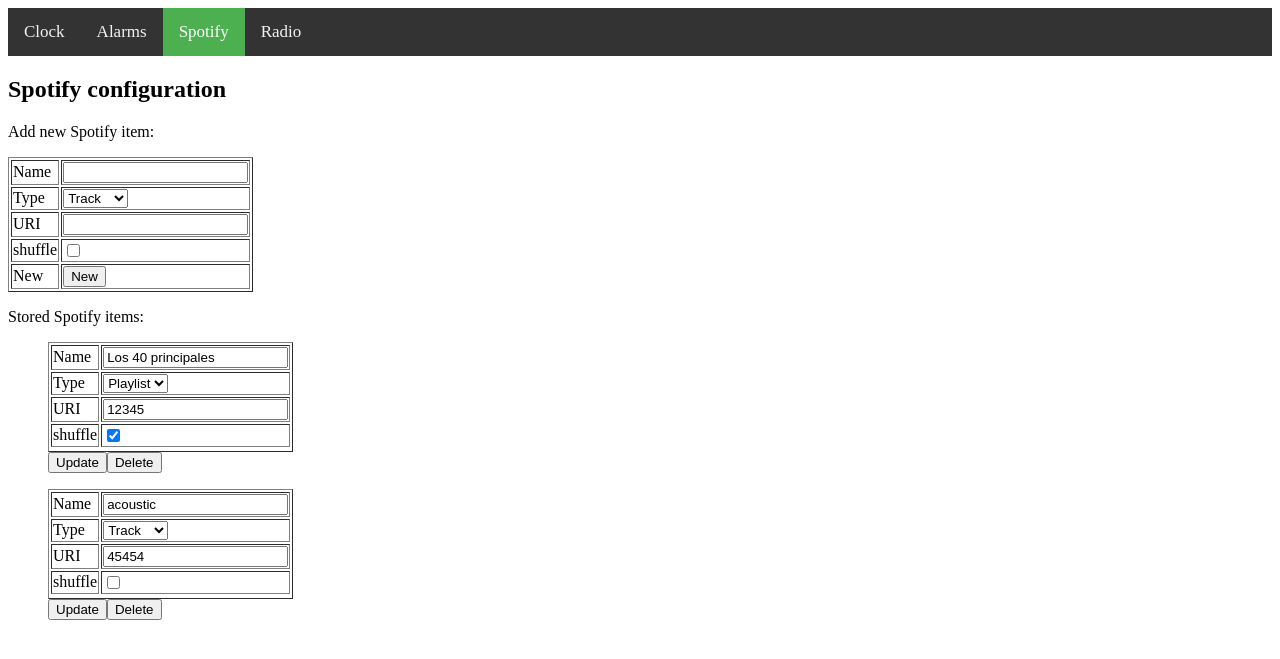
After one commit to iz2k/flip-clock, a Flask app: page /spotify in a window 1280 px wide. The commit adds this page. Shown: the top 659 px of the page. Run offline with Flask 2, Linux system fonts and the light colour scheme; some libraries are stand-ins or nearby versions.

Commit message:
spotify frontend created

```diff
--- a/rpi_sw/flip-clock/frontend/main.py
+++ b/rpi_sw/flip-clock/frontend/main.py
@@ -3,6 +3,7 @@
 from app import app
 import radio_frontend
 import alarm_frontend
+import spotify_frontend
 
 if __name__ == '__main__':
 	import os
--- /dev/null
+++ b/rpi_sw/flip-clock/frontend/spotify.xml
@@ -0,0 +1,14 @@
+<spotitems>
+  <spotitem>
+    <name>Los 40 principales</name>
+    <type>Playlist</type>
+    <URI>12345</URI>
+    <shuffle>True</shuffle>
+  </spotitem>
+  <spotitem>
+    <name>acoustic</name>
+    <type>Track</type>
+    <URI>45454</URI>
+    <shuffle>False</shuffle>
+  </spotitem>
+</spotitems>
--- /dev/null
+++ b/rpi_sw/flip-clock/frontend/spotify_frontend.py
@@ -0,0 +1,32 @@
+from app import app
+from spotify_models import Spotitem, SpotitemForm, save_spotitem_list, load_spotitem_list
+from flask import render_template, request
+
+@app.route('/spotify', methods=['GET', 'POST'])
+def spotify_index():
+	# Load stored spotitem objects
+	spotitems = load_spotitem_list('spotify.xml')
+	#spotitems = []
+	if request.method == 'POST':
+		reqform = SpotitemForm(request.form)
+		if reqform.new.data:
+			print('Adding new alarm')
+			spotitem = Spotitem(form=reqform)
+			spotitems.append(spotitem)
+		if reqform.update.data:
+			print('Updating alarm')
+			spotitems[int(reqform.idx.data)].parseForm(reqform)
+		if reqform.delete.data:
+			print('Deleting alarm')
+			spotitems.pop(int(reqform.idx.data))
+		save_spotitem_list(spotitems=spotitems, filename='spotify.xml')
+
+	# Create alarm forms from objects
+	spotitemforms=[]
+	for idx, el in enumerate(spotitems):
+		spotitemform = SpotitemForm()
+		spotitemform.readobject(el)
+		spotitemform.idx.data=idx
+		spotitemforms.append(spotitemform)
+
+	return render_template('spotify.html', sforms=spotitemforms, nsforms=len(spotitemforms), sformnew=SpotitemForm())
--- /dev/null
+++ b/rpi_sw/flip-clock/frontend/spotify_models.py
@@ -0,0 +1,84 @@
+from wtforms import Form, StringField, BooleanField, SelectField, DecimalField, SubmitField, HiddenField
+from tools import str2bool
+from lxml import etree
+
+
+class Spotitem:
+	name = None
+	type = None
+	URI = None
+	shuffle = None
+
+	def __init__(self, form=None, xml=None):
+		if form != None:
+			self.parseForm(form)
+		if xml != None:
+			self.parseXML(xml)
+
+	def parseForm(self, form):
+		self.name = form.name.data
+		self.type = form.type.data
+		self.URI = form.URI.data
+		self.shuffle = form.shuffle.data
+
+	def parseXML(self, xml):
+		for ch in xml.getchildren():
+			if ch.tag == 'name':
+				self.name = ch.text
+			if ch.tag == 'type':
+				self.type = ch.text
+			if ch.tag == 'URI':
+				self.URI = ch.text
+			if ch.tag == 'shuffle':
+				self.shuffle = str2bool(ch.text)
+
+class SpotitemForm(Form):
+	idx = HiddenField()
+	name = StringField('Name')
+	type_choices = [('Track', 'Track'),
+			   ('Playlist', 'Playlist')]
+	type = SelectField('Type', choices=type_choices)
+	URI = StringField('URI')
+	shuffle = BooleanField('shuffle')
+	delete = SubmitField(label='Delete')
+	update = SubmitField(label='Update')
+	new = SubmitField(label='New')
+
+	def readobject(self, spotitem):
+		self.name.data = spotitem.name
+		self.type.data = spotitem.type
+		self.URI.data = spotitem.URI
+		self.shuffle.data = spotitem.shuffle
+
+
+def save_spotitem_list(spotitems, filename):
+	# Create main element
+	slist = etree.Element('spotitems')
+	for sitem in spotitems:
+		# Create station element
+		rs = etree.SubElement(slist, 'spotitem')
+		# Main tags
+		se = etree.SubElement(rs, 'name')
+		se.text = str(sitem.name)
+		se = etree.SubElement(rs, 'type')
+		se.text = str(sitem.type)
+		se = etree.SubElement(rs, 'URI')
+		se.text = str(sitem.URI)
+		se = etree.SubElement(rs, 'shuffle')
+		se.text = str(sitem.shuffle)
+
+	with open(filename, 'w', encoding='utf8') as doc:
+		doc.write(etree.tostring(slist, pretty_print=True, encoding='unicode'))
+
+def load_spotitem_list(filename):
+    tree = etree.parse(filename)
+
+    # Create spotitem objects from XML
+    spotitems = []
+    for el in tree.findall('spotitem'):
+        print(el)
+        spotitem = Spotitem(xml=el)
+        spotitems.append(spotitem)
+
+    # Return spotitem object list
+    return spotitems
--- /dev/null
+++ b/rpi_sw/flip-clock/frontend/templates/_navbar.html
@@ -0,0 +1,8 @@
+{% macro render_navbar(activefield) %}
+<div class="topnav">
+  <a {% if activefield=='clock' %} class="active" {% endif %} href="/clock">Clock</a>
+  <a {% if activefield=='alarm' %} class="active" {% endif %} href="/alarm">Alarms</a>
+  <a {% if activefield=='spotify' %} class="active" {% endif %} href="/spotify">Spotify</a>
+  <a {% if activefield=='radio' %} class="active" {% endif %} href="/radio">Radio</a>
+</div>
+{% endmacro %}
--- /dev/null
+++ b/rpi_sw/flip-clock/frontend/templates/spotify.html
@@ -0,0 +1,77 @@
+<doctype html>
+<head>
+    <title>Spotify</title>
+    <link rel="stylesheet" type="text/css" href="css/styles.css">
+</head>
+
+{% from "_navbar.html" import render_navbar %}
+    {{ render_navbar('spotify') }}
+
+<h2>Spotify configuration</h2>
+
+<p><p>
+
+{% with messages = get_flashed_messages() %}
+  {% if messages %}
+    <ul class=flashes>
+    {% for message in messages %}
+      <li>{{ message }}</li>
+    {% endfor %}
+    </ul>
+  {% endif %}
+{% endwith %}
+
+{% from "_formhelpers.html" import render_field_raw, render_field %}
+  Add new Spotify item:
+    <form method=post>
+        <table border="1px">
+            <tr>
+                {{ render_field(sformnew.name) }}
+            </tr>
+            <tr>
+                {{ render_field(sformnew.type) }}
+            </tr>
+            <tr>
+                {{ render_field(sformnew.URI) }}
+            </tr>
+            <tr>
+                {{ render_field(sformnew.shuffle) }}
+            </tr>
+            <tr>
+                {{ render_field(sformnew.new) }}
+            </tr>
+        </table>
+    </form>
+  Stored Spotify items:
+<ul style="list-style-type:none;">
+  <!-- For loop logic of jinja template -->
+{%for i in range(0, nsforms)%}
+    <li>
+    <form method=post>
+            <table border="1px">
+                <tr>
+                    {{ render_field(sforms[i].name) }}
+                </tr>
+                <tr>
+                    {{ render_field(sforms[i].type) }}
+                </tr>
+                <tr>
+                    {{ render_field(sforms[i].URI) }}
+                </tr>
+                <tr>
+                    {{ render_field(sforms[i].shuffle) }}
+                </tr>
+                <tr>
+                    <table>
+                        <tr>
+                            {{ render_field_raw(sforms[i].idx) }}
+                            {{ render_field_raw(sforms[i].update) }}
+                            {{ render_field_raw(sforms[i].delete) }}
+                        </tr>
+                    </table>
+                </tr>
+        </table>
+    </form>
+    </li>
+{%endfor%}
+</ul>
--- /dev/null
+++ b/rpi_sw/flip-clock/frontend/tools.py
@@ -0,0 +1,6 @@
+
+def str2bool(str):
+    if str == 'True' or str == 'true':
+        return True
+    else:
+        return False
```
Also changed, not shown: rpi_sw/flip-clock/frontend/alarm_frontend.py (+4 -13 lines), rpi_sw/flip-clock/frontend/alarm_models.py (+15 -11 lines), rpi_sw/flip-clock/frontend/app.py (+10 -2 lines), rpi_sw/flip-clock/frontend/radio_models.py (+6 -7 lines), rpi_sw/flip-clock/frontend/templates/alarm.html (+2 -5 lines), rpi_sw/flip-clock/frontend/templates/index.html (+3 -6 lines), rpi_sw/flip-clock/frontend/templates/navbar.html (deleted, +0 -11 lines), rpi_sw/flip-clock/frontend/templates/radio.html (+3 -5 lines), rpi_sw/flip-clock/frontend/img/flipclock.png (added).
